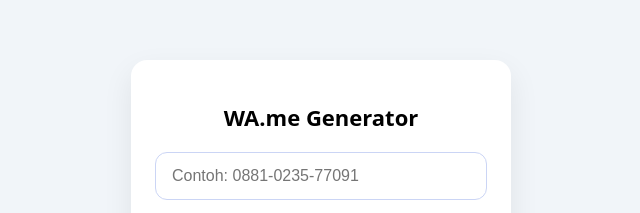
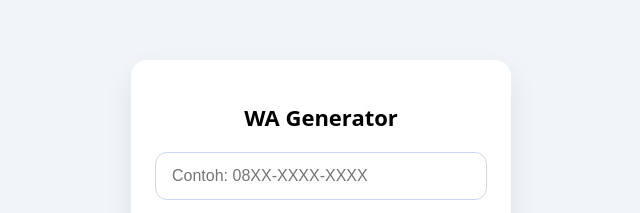
Before and after one commit to briyanw/invitation, a plain HTML site: page index.html in a window 1280 px wide. Shown: the part 209-422 px from the top of the page, without its empty margins (319-959 px from the left). Drawn offline with Linux system fonts and the light colour scheme.

Commit message:
Update index.html

```diff
--- a/index.html
+++ b/index.html
@@ -92,12 +92,12 @@
 <body>
 
   <div class="card">
-    <h2>WA.me Generator</h2>
+    <h2>WA Generator</h2>
 
     <input
       id="phone"
       type="tel"
-      placeholder="Contoh: 0881-0235-77091"
+      placeholder="Contoh: 08XX-XXXX-XXXX"
       inputmode="numeric"
       onkeydown="if(event.key==='Enter') generateWA()"
     />
```
